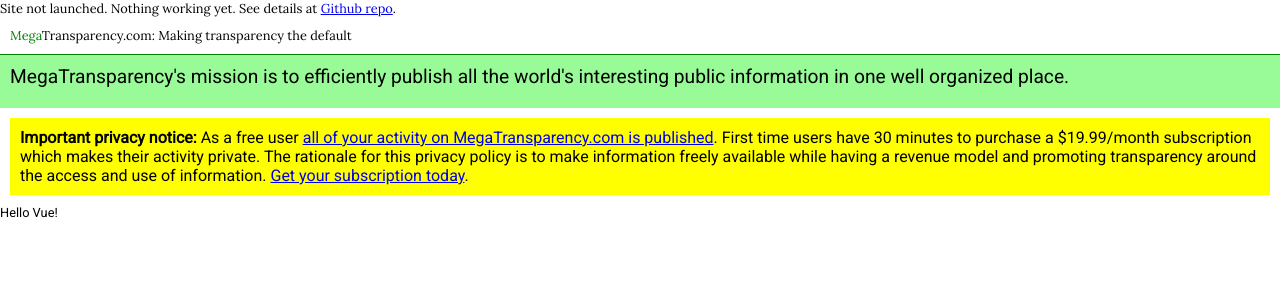
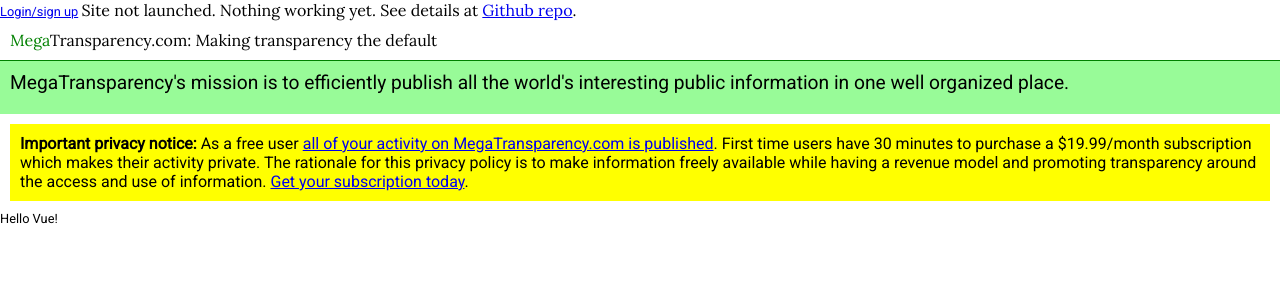
Before and after one commit to MegaTransparency/MegaTransparency, a Python web app: template templates/index.html in a window 1280 px wide. Shown: the top 300 px of the page. Run offline with Jinja, Linux system fonts and the light colour scheme; the template is opened without the code that fills it, so the values that code supplies are empty; some libraries are stand-ins or nearby versions.

Commit message:
fix typo

```diff
--- a/app.py
+++ b/app.py
@@ -52,7 +52,7 @@
     print session_uuid
     if not session_uuid:
         return None
-    q = db.session.query(models.Session).filter(models.Session.secret_uid == session_uuid)
+    q = db.session.query(models.Session).filter(models.Session.secret_uuid == session_uuid)
     if q.first():
         if q.first().active:
             return db.session.query(models.User).filter(models.User.user_uuid == q.first().user_uuid).first()
--- a/static/css/main.css
+++ b/static/css/main.css
@@ -7,7 +7,8 @@
       }
 h1 {
     font-family: 'Lora', serif;
-    font-size:1em;
+    font-size:1.25em;
+    display:inline;
 }
 .free {
     color:green;
--- a/templates/index.html
+++ b/templates/index.html
@@ -51,6 +51,7 @@
     </head>
     <body>
         <div id="app">
+            <a href="/login">Login/sign up</a>
         <h1>Site not launched. Nothing working yet. See details at <a href="https://github.com/megatransparency/megatransparency">Github repo</a>.</h1>
 
         <div id="header"><h1><span class="free">Mega</span>Transparency.com: Making transparency the default</h1></div>
```
